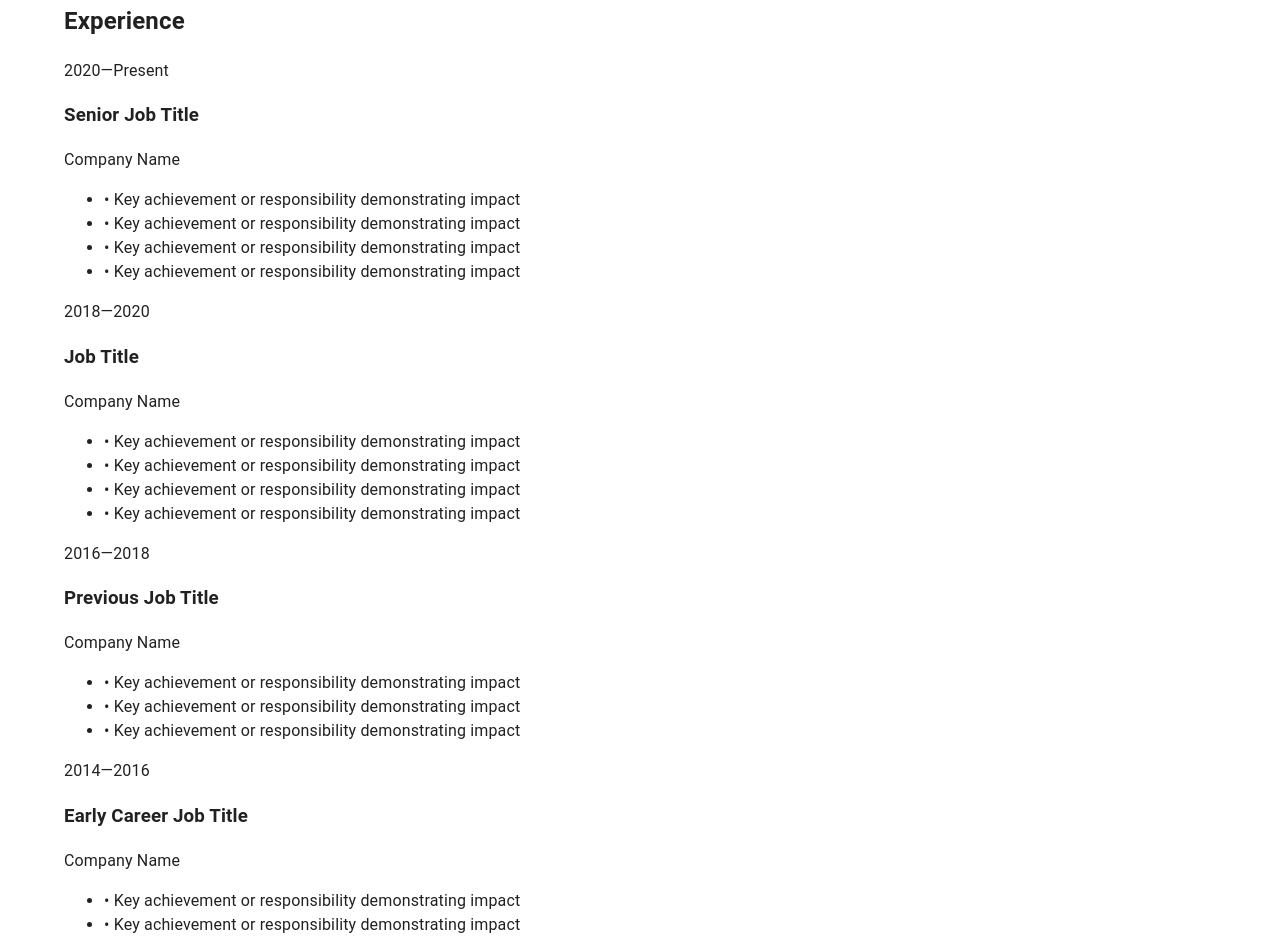
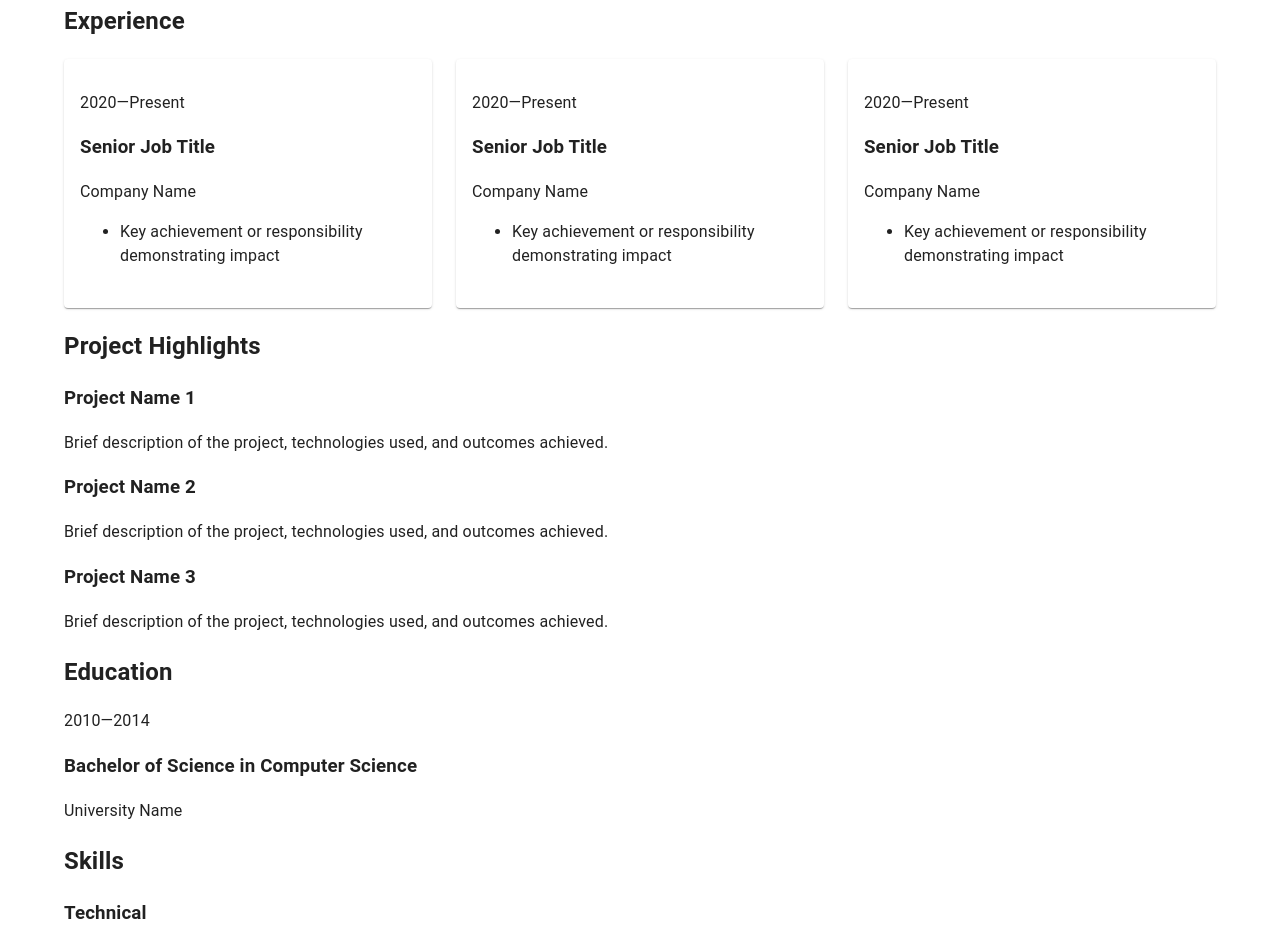
Before and after one commit to buttonbag/2026-portfolio, a React (Vite) app: page / in a window 1280 px wide. Shown: the part 320-1269 px from the top of the page. Built offline with nearby package versions, Linux system fonts and the light colour scheme.

Commit message:
refactor experience in cards

```diff
--- a/src/pages/Home.tsx
+++ b/src/pages/Home.tsx
@@ -1,3 +1,6 @@
+import { Card, CardContent, CssBaseline, Grid } from "@mui/material";
+import experience from "../content/experience"
+
 function Home() {
   return (
 		<div className="py-8 md:py-16 px-4 md:px-8">
@@ -10,115 +13,78 @@ function Home() {
 
 					<div className="flex flex-wrap gap-x-6 gap-y-1 text-sm mt-4">
 						<>
-                <span>email@example.com</span>
-                <span>+1 (555) 000-0000</span>
-                <span>City, Country</span>
 							<span>linkedin.com/in/yourname</span>
 						</>
-
 					</div>
 				</header>
 
 				{/* Profile */}
 				<section className="mb-12">
-          <h2 className="text-xs uppercase tracking-widest mb-4 text-gray-600">Profile</h2>
+					<h2 className="text-xs uppercase tracking-widest mb-4 text-gray-600">
+						Profile
+					</h2>
 					<p className="text-base leading-relaxed max-w-3xl">
-            Brief professional summary highlighting your key strengths, experience, and career objectives.
-            Keep this concise and impactful—two to three sentences maximum.
+						Brief professional summary highlighting your key strengths,
+						experience, and career objectives. Keep this concise and
+						impactful—two to three sentences maximum.
 					</p>
 				</section>
 
 				{/* Experience */}
+				<h2 className="text-xs uppercase tracking-widest mb-6 text-gray-600">
+					Experience
+				</h2>
 				<section className="mb-12">
-          <h2 className="text-xs uppercase tracking-widest mb-6 text-gray-600">Experience</h2>
-          <div className="space-y-8">
-            {/* Job 1 */}
-            <div className="grid grid-cols-12 gap-x-8">
+					<CssBaseline />
+					<Grid container spacing={{ xs: 2, md: 3 }}>
+						{experience.map((e) => (
+							<Grid size={{ sm: 12, md: 4 }} key={e.id}>
+								<Card>
+									<CardContent>
 										<div className="col-span-12 md:col-span-3">
-                <p className="text-sm text-gray-600">2020—Present</p>
+											<p className="text-sm text-gray-600">{e.date}</p>
 										</div>
 										<div className="col-span-12 md:col-span-9">
-                <h3 className="font-medium mb-1">Senior Job Title</h3>
-                <p className="text-sm text-gray-600 mb-3">Company Name</p>
+											<h3 className="font-medium mb-1">{e.title}</h3>
+											<p className="text-sm text-gray-600 mb-3">{e.company}</p>
 											<ul className="space-y-2 text-sm leading-relaxed">
-                  <li>• Key achievement or responsibility demonstrating impact</li>
-                  <li>• Key achievement or responsibility demonstrating impact</li>
-                  <li>• Key achievement or responsibility demonstrating impact</li>
-                  <li>• Key achievement or responsibility demonstrating impact</li>
+                        {(e.bullet).map((item)=>(
+                          <li key={item}>{item}</li>
+                        ))}
 											</ul>
 										</div>
-            </div>
-
-            {/* Job 2 */}
-            <div className="grid grid-cols-12 gap-x-8">
-              <div className="col-span-12 md:col-span-3">
-                <p className="text-sm text-gray-600">2018—2020</p>
-              </div>
-              <div className="col-span-12 md:col-span-9">
-                <h3 className="font-medium mb-1">Job Title</h3>
-                <p className="text-sm text-gray-600 mb-3">Company Name</p>
-                <ul className="space-y-2 text-sm leading-relaxed">
-                  <li>• Key achievement or responsibility demonstrating impact</li>
-                  <li>• Key achievement or responsibility demonstrating impact</li>
-                  <li>• Key achievement or responsibility demonstrating impact</li>
-                  <li>• Key achievement or responsibility demonstrating impact</li>
-                </ul>
-              </div>
-            </div>
-
-            {/* Job 3 */}
-            <div className="grid grid-cols-12 gap-x-8">
-              <div className="col-span-12 md:col-span-3">
-                <p className="text-sm text-gray-600">2016—2018</p>
-              </div>
-              <div className="col-span-12 md:col-span-9">
-                <h3 className="font-medium mb-1">Previous Job Title</h3>
-                <p className="text-sm text-gray-600 mb-3">Company Name</p>
-                <ul className="space-y-2 text-sm leading-relaxed">
-                  <li>• Key achievement or responsibility demonstrating impact</li>
-                  <li>• Key achievement or responsibility demonstrating impact</li>
-                  <li>• Key achievement or responsibility demonstrating impact</li>
-                </ul>
-              </div>
-            </div>
-
-            {/* Job 4 */}
-            <div className="grid grid-cols-12 gap-x-8">
-              <div className="col-span-12 md:col-span-3">
-                <p className="text-sm text-gray-600">2014—2016</p>
-              </div>
-              <div className="col-span-12 md:col-span-9">
-                <h3 className="font-medium mb-1">Early Career Job Title</h3>
-                <p className="text-sm text-gray-600 mb-3">Company Name</p>
-                <ul className="space-y-2 text-sm leading-relaxed">
-                  <li>• Key achievement or responsibility demonstrating impact</li>
-                  <li>• Key achievement or responsibility demonstrating impact</li>
-                </ul>
-              </div>
-            </div>
-          </div>
+									</CardContent>
+								</Card>
+							</Grid>
+						))}
+					</Grid>
 				</section>
 
 				{/* Project Highlights */}
 				<section className="mb-12">
-          <h2 className="text-xs uppercase tracking-widest mb-6 text-gray-600">Project Highlights</h2>
+					<h2 className="text-xs uppercase tracking-widest mb-6 text-gray-600">
+						Project Highlights
+					</h2>
 					<div className="space-y-6">
 						<div>
 							<h3 className="font-medium mb-2">Project Name 1</h3>
 							<p className="text-sm leading-relaxed text-gray-600">
-                Brief description of the project, technologies used, and outcomes achieved.
+								Brief description of the project, technologies used, and
+								outcomes achieved.
 							</p>
 						</div>
 						<div>
 							<h3 className="font-medium mb-2">Project Name 2</h3>
 							<p className="text-sm leading-relaxed text-gray-600">
-                Brief description of the project, technologies used, and outcomes achieved.
+								Brief description of the project, technologies used, and
+								outcomes achieved.
 							</p>
 						</div>
 						<div>
 							<h3 className="font-medium mb-2">Project Name 3</h3>
 							<p className="text-sm leading-relaxed text-gray-600">
-                Brief description of the project, technologies used, and outcomes achieved.
+								Brief description of the project, technologies used, and
+								outcomes achieved.
 							</p>
 						</div>
 					</div>
@@ -126,13 +92,17 @@ function Home() {
 
 				{/* Education */}
 				<section className="mb-12">
-          <h2 className="text-xs uppercase tracking-widest mb-6 text-gray-600">Education</h2>
+					<h2 className="text-xs uppercase tracking-widest mb-6 text-gray-600">
+						Education
+					</h2>
 					<div className="grid grid-cols-12 gap-x-8">
 						<div className="col-span-12 md:col-span-3">
 							<p className="text-sm text-gray-600">2010—2014</p>
 						</div>
 						<div className="col-span-12 md:col-span-9">
-              <h3 className="font-medium mb-1">Bachelor of Science in Computer Science</h3>
+							<h3 className="font-medium mb-1">
+								Bachelor of Science in Computer Science
+							</h3>
 							<p className="text-sm text-gray-600">University Name</p>
 						</div>
 					</div>
@@ -140,7 +110,9 @@ function Home() {
 
 				{/* Skills */}
 				<section className="mb-12">
-          <h2 className="text-xs uppercase tracking-widest mb-6 text-gray-600">Skills</h2>
+					<h2 className="text-xs uppercase tracking-widest mb-6 text-gray-600">
+						Skills
+					</h2>
 					<div className="space-y-6">
 						<div className="grid grid-cols-12 gap-x-8">
 							<div className="col-span-12 md:col-span-3">
@@ -166,7 +138,7 @@ function Home() {
 				</section>
 			</div>
 		</div>
-  )
+	);
 }
 
 export default Home
```
Lines whose indentation alone changed are shown as unchanged.
